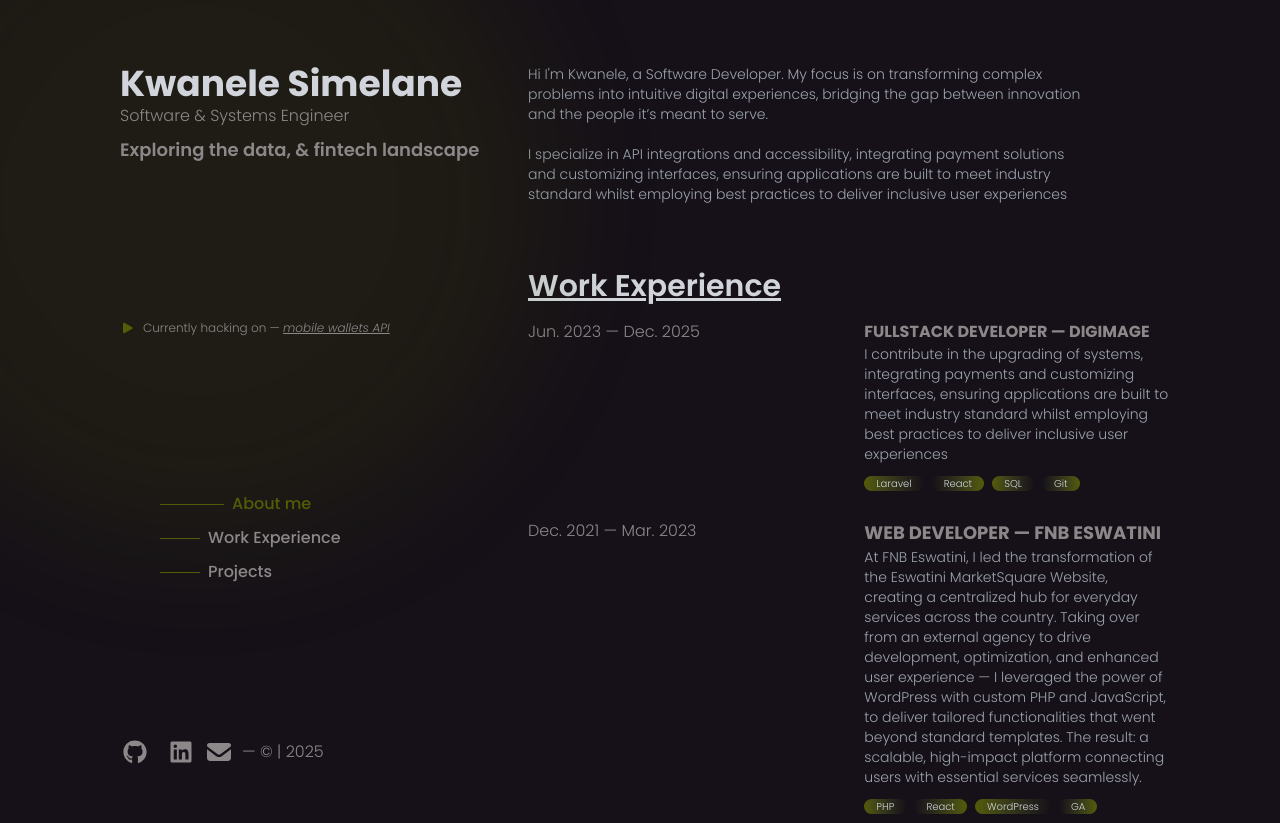
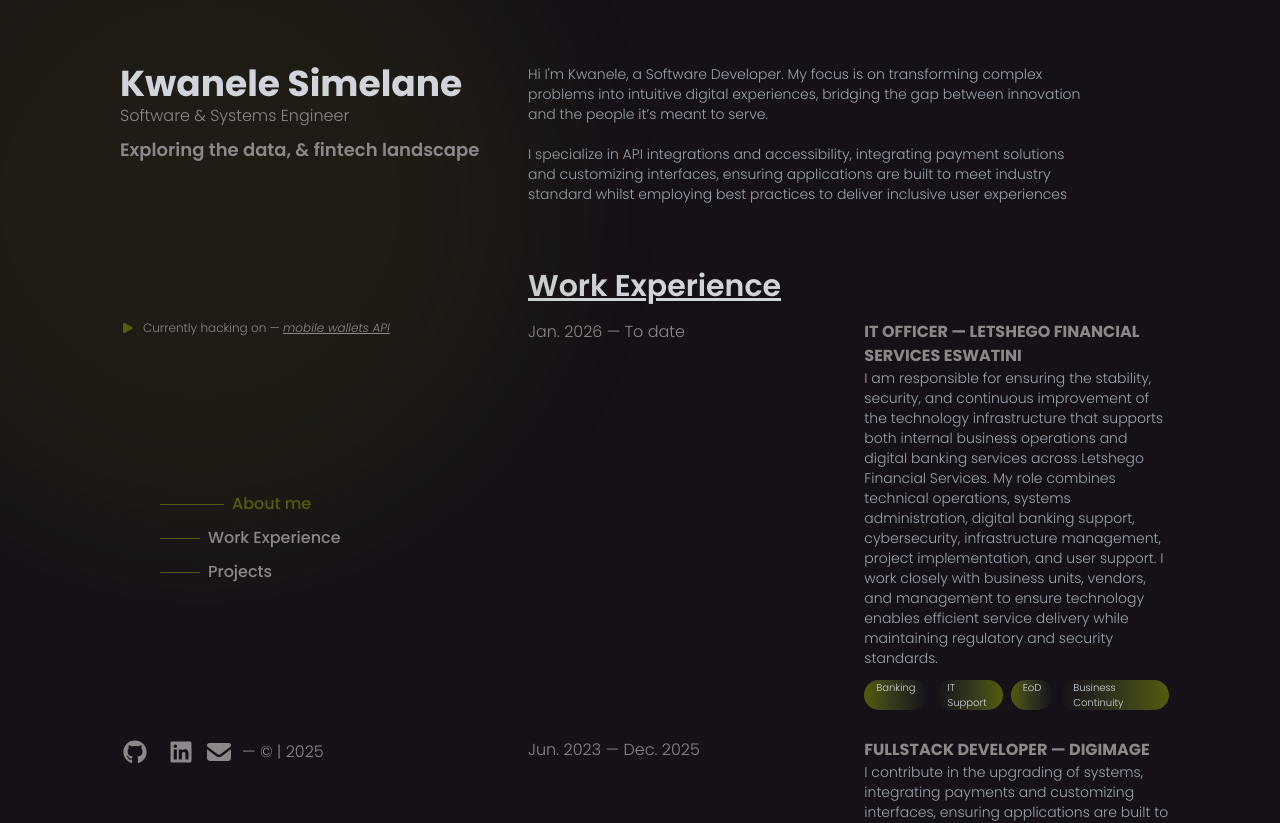
Before and after one commit to kwanele-simelane/my-profile-2-0, a React (Vite) app: page / in a window 1280 px wide. Shown: the top 823 px of the page. Built offline with nearby package versions, Linux system fonts and the light colour scheme.

Commit message:
Added new work experience

```diff
--- a/src/views/Home.jsx
+++ b/src/views/Home.jsx
@@ -150,9 +150,9 @@ const Home = () => {
             <br className="my-2 block" />
             <br className="my-2 block" />
             I specialize in API integrations and accessibility, integrating
-            payment solutions and customizing interfaces, ensuring applications are built
-            to meet industry standard whilst employing best practices to deliver
-            inclusive user experiences
+            payment solutions and customizing interfaces, ensuring applications
+            are built to meet industry standard whilst employing best practices
+            to deliver inclusive user experiences
             <br className="my-2 block" />
           </p>
         </section>
@@ -161,6 +161,42 @@ const Home = () => {
           <h2 className="text-xl sm:text-3xl text-gray-300 font-semibold mb-4 underline">
             Work Experience
           </h2>
+          <div className="flex flex-col sm:flex-row gap-8 my-4 max-w-prose">
+            <p className="w-full sm:w-1/4">Jan. 2026 &mdash; To date</p>
+            <div className="w-full sm:w-3/4">
+              <h3 className="font-bold uppercase">
+                IT Officer &mdash; Letshego Financial Services Eswatini
+              </h3>
+
+              <p className="max-w-prose text-gray-400 text-[13px] sm:text-sm">
+                I am responsible for ensuring the stability, security, and
+                continuous improvement of the technology infrastructure that
+                supports both internal business operations and digital banking
+                services across Letshego Financial Services. My role combines
+                technical operations, systems administration, digital banking
+                support, cybersecurity, infrastructure management, project
+                implementation, and user support. I work closely with business
+                units, vendors, and management to ensure technology enables
+                efficient service delivery while maintaining regulatory and
+                security standards.
+              </p>
+
+              <div className="flex gap-2 my-3">
+                <span className="text-[10px] !bg-gradient-to-r from-primary to-dark text-gray-300 rounded-full px-3">
+                  Banking
+                </span>
+                <span className="text-[10px] !bg-gradient-to-l from-primary to-dark text-gray-300 rounded-full px-3">
+                  IT Support
+                </span>
+                <span className="text-[10px] !bg-gradient-to-r from-primary to-dark text-gray-300 rounded-full px-3">
+                  EoD
+                </span>
+                <span className="text-[10px] !bg-gradient-to-l from-primary to-dark text-gray-300 rounded-full px-3">
+                  Business Continuity
+                </span>
+              </div>
+            </div>
+          </div>
           <div className="flex flex-col sm:flex-row gap-8 my-4 max-w-prose">
             <p className="w-full sm:w-1/4">Jun. 2023 &mdash; Dec. 2025</p>
             <div className="w-full sm:w-3/4">
```
